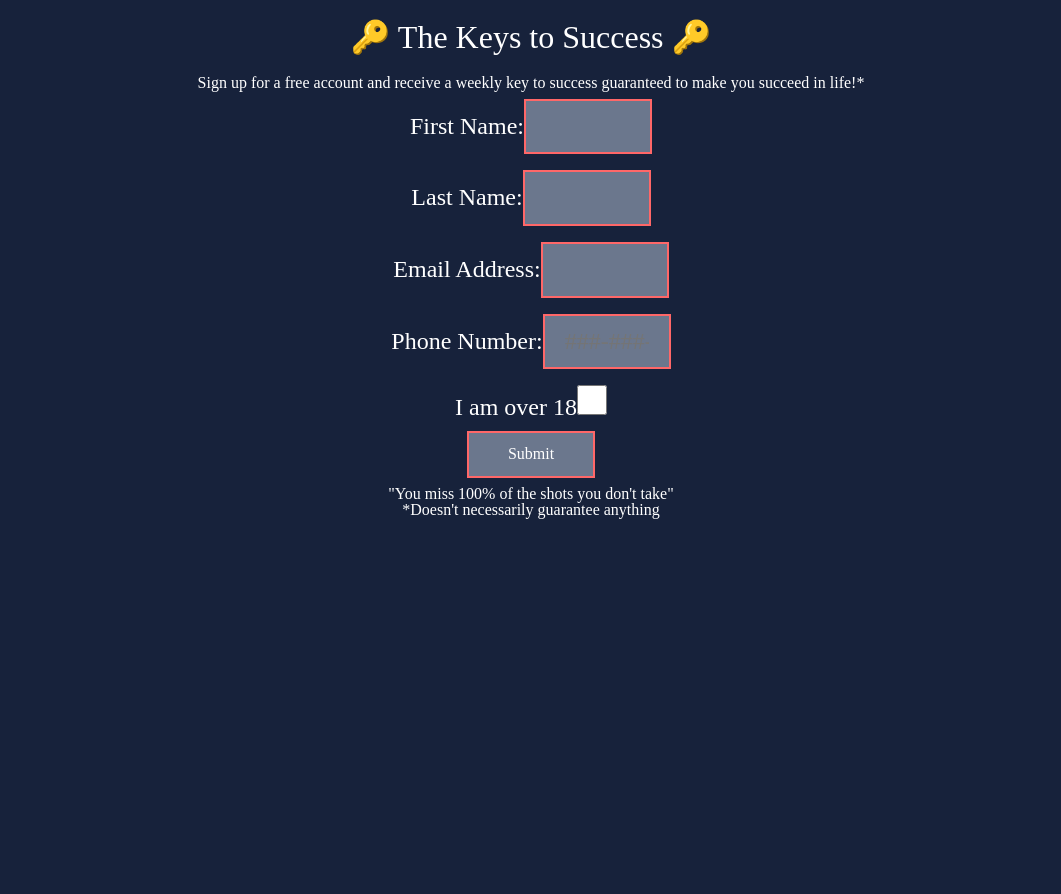
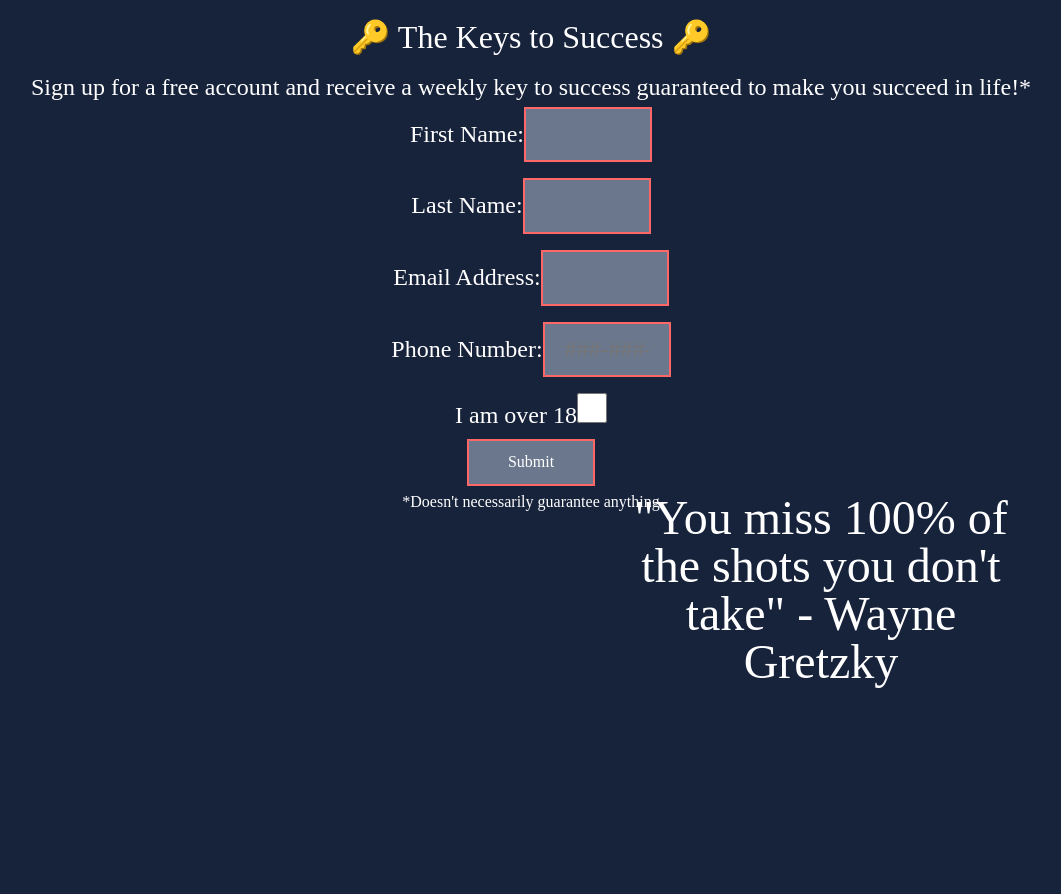
Before and after one commit to tacostahern/Project-1-362, a plain HTML site: page index.html in a window 1280 px wide. Shown: the whole page, without its empty margins (109-1170 px from the left). Before the commit the page ends 800 px from the top, so only its background shows below. Drawn offline with Linux system fonts and the light colour scheme.

Commit message:
added css for quote

```diff
--- a/css/style.css
+++ b/css/style.css
@@ -3,8 +3,13 @@ body {
   text-align: center;
 }
 
-h1, h2, p {
+h1, p {
   color: white;
+}
+
+h2 {
+  color: white;
+  font-size: 1.5em;
 }
 
 label {
@@ -76,6 +81,14 @@ input[type=checkbox] {
     width: 30%;
   }
 
+  #Inspirational_quote {
+    position: absolute;
+    right: 150px;
+    font-size: 3em;
+    height: 400px;
+    width: 400px;
+  }
+
   input[type=checkbox] {
     transition: none;
     width:30px;
--- a/index.html
+++ b/index.html
@@ -18,7 +18,7 @@
       <label>I am over 18<input type="checkbox" name="old_enough_field" ></label><p></p>
       <input type="submit" value="Submit">
     </form>
-    <p id="Inspirational_quote">"You miss 100% of the shots you don't take"</p>
+    <h2 id="Inspirational_quote">"You miss 100% of the shots you don't take" - Wayne Gretzky</h2>
     <p>*Doesn't necessarily guarantee anything</p>
   </body>
 </html>
```
